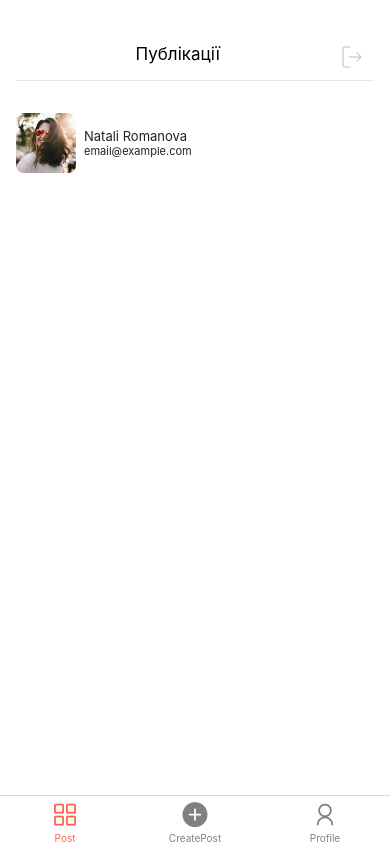
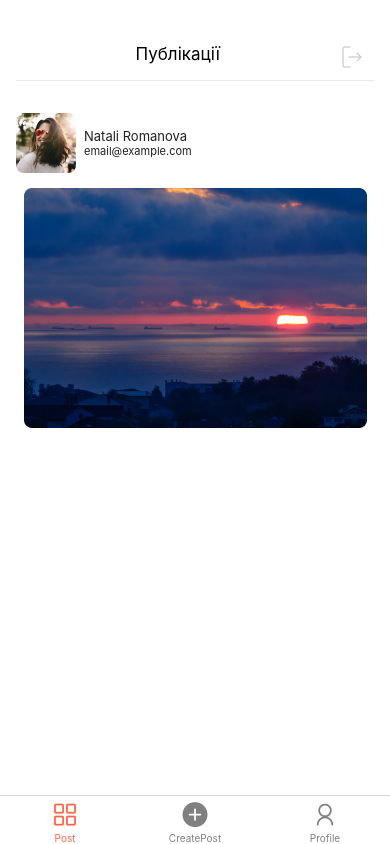
Before and after one commit to WOWmasterJulia/A_Project, a React Native app: screen /Home in a window 390 px wide. Built offline with nearby package versions, Linux system fonts and the light colour scheme.

Commit message:
Update PostsScreen.js

```diff
--- a/src/components/PostsScreen.js
+++ b/src/components/PostsScreen.js
@@ -30,6 +30,7 @@ const Post = () => {
           <Image source={require("../assets_new/icons/log-out.png")} />
         </Pressable>
       </View>
+
       <View style={styles.profileWrap}>
         <Image
           source={require("../assets_new/photos/Ava_Romanova.png")}
@@ -41,7 +42,12 @@ const Post = () => {
           <Text style={styles.email}>email@example.com</Text>
         </View>
       </View>
-
+      <Pressable
+        style={styles.postStyle}
+        onPress={() => navigation.navigate("Comments")}
+      >
+        <Image source={require("../assets_new/photos/Photo_2.png")} />
+      </Pressable>
       {/* <Pressable
         style={styles.button}
         onPress={() => navigation.navigate("Login")}>
@@ -111,6 +117,10 @@ const styles = StyleSheet.create({
   //   color: "#fff",
   //   textAlign: "center",
   // },
+  postStyle: {
+    alignSelf: "center",
+    marginTop: 15,
+  },
 });
 
 export default Post;
```
